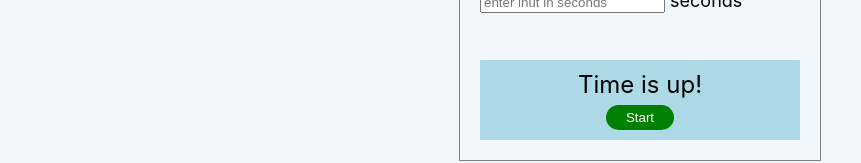
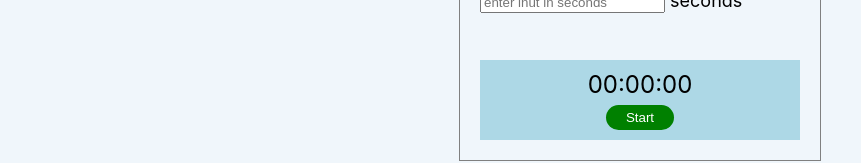
Before and after one commit to prof-tejera/assignment-1-yhpf, a React (Create React App) app: page / in a window 1280 px wide. Shown: the part 381-544 px from the top of the page, without its empty margins (0-861 px from the left). Built offline with nearby package versions, Linux system fonts and the light colour scheme.

Commit message:
bug fix for inital start value after reload

```diff
--- a/src/components/timers/Countdown.js
+++ b/src/components/timers/Countdown.js
@@ -109,7 +109,7 @@ const Countdown = () => {
                 />
                 <br />
                 <div className="timerDisplay">
-                    {timeLeft ? formattedTime : <span>Time is up!</span>}
+                    {isActive && timeLeft == 0 ? <span>Time is up!</span> : formattedTime }
                 </div>
                 <DisplayTime
                     timeLeft={timeLeft}
```
